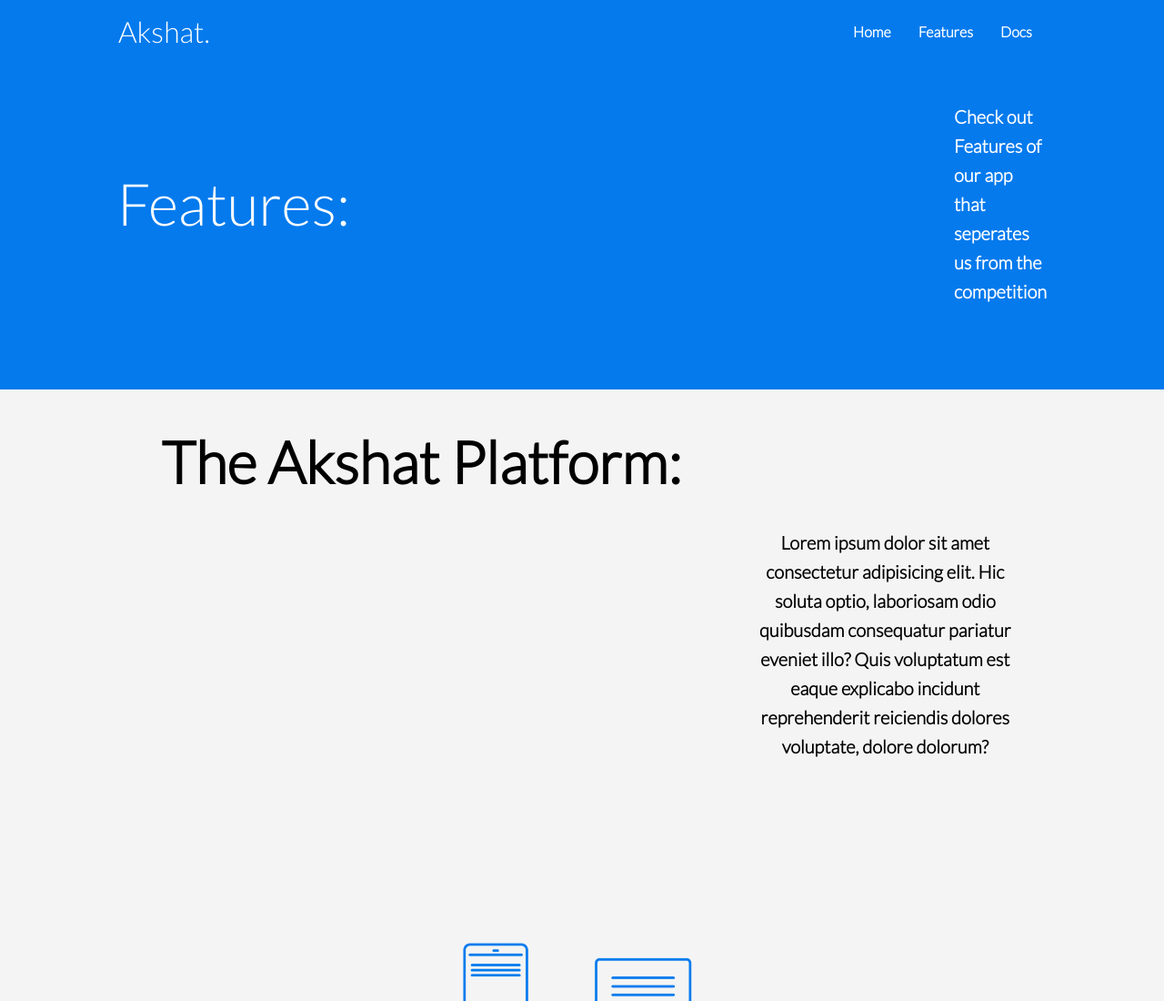
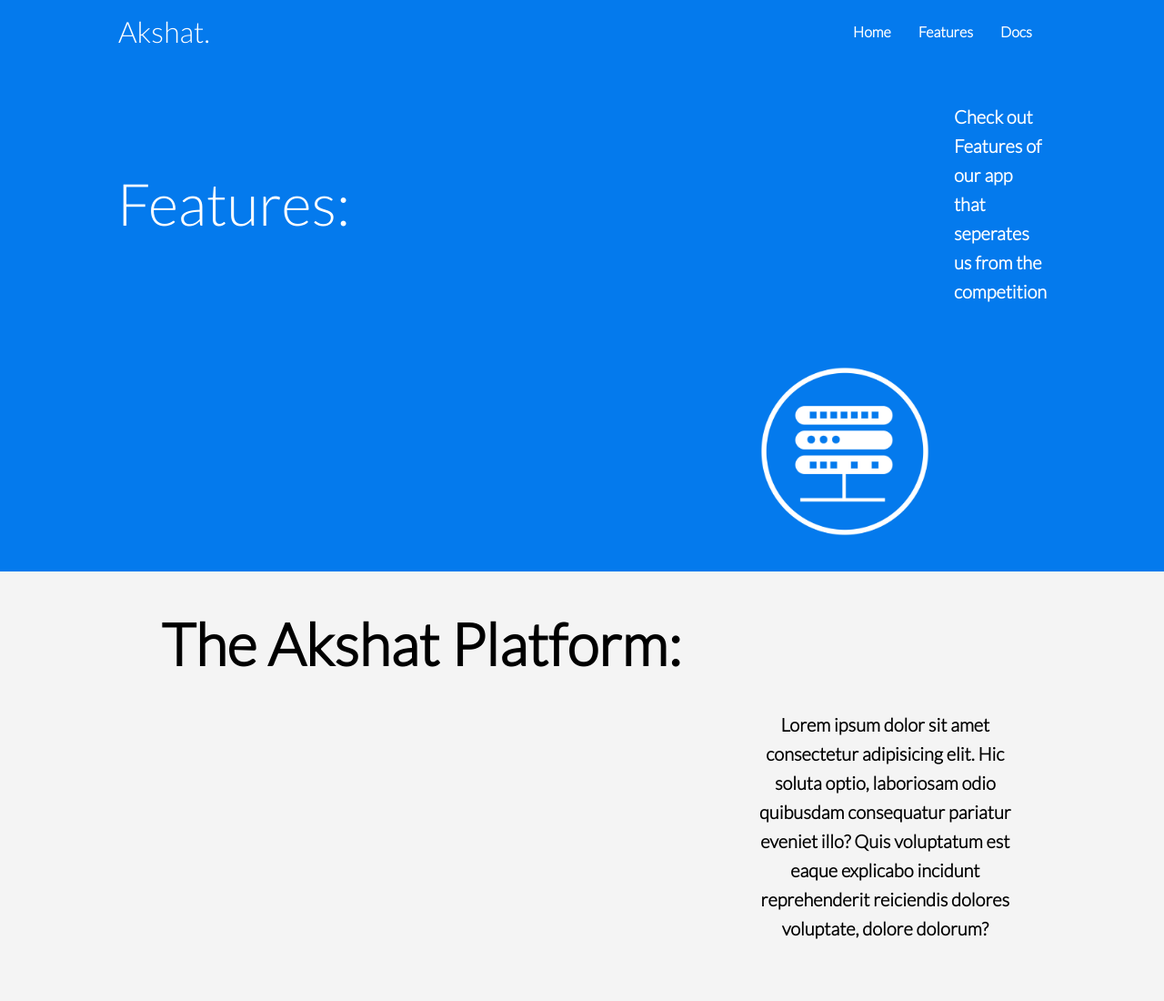
Before and after one commit to 1akmaku/cloud, a plain HTML site: page feature.htm in a window 1280 px wide. Shown: the top 1100 px of the page at 91% size. Drawn offline with Linux system fonts and the light colour scheme.

Commit message:
Add files via upload

```diff
--- a/feature.htm
+++ b/feature.htm
@@ -34,7 +34,7 @@
 
         <p class="lead">Check out Features of our app that seperates us from the competition</p>
 
-        <img src="./server.png" alt="" style="margin-left: 700px;">
+        <img src="./img/server.png" alt="" style="margin-left: 700px;">
     </div>
 </section>
 
```
